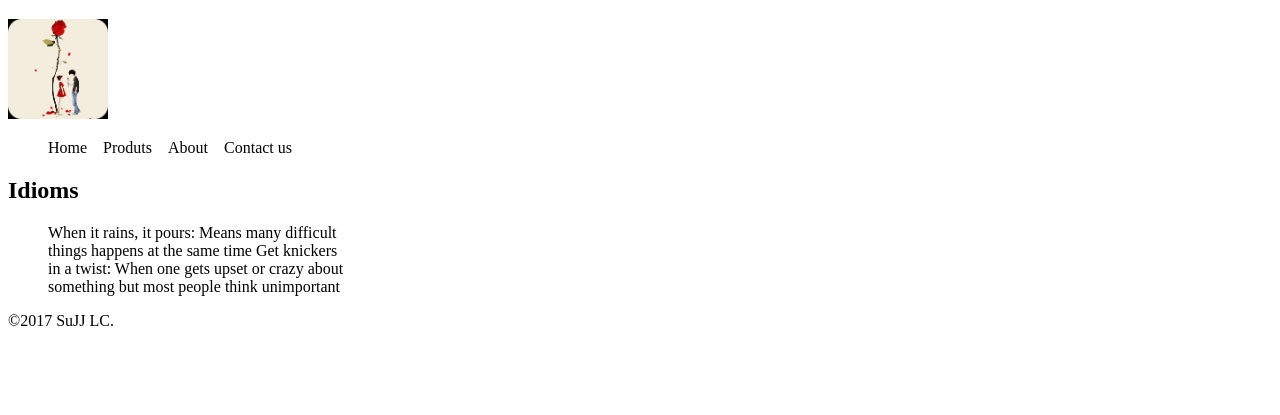
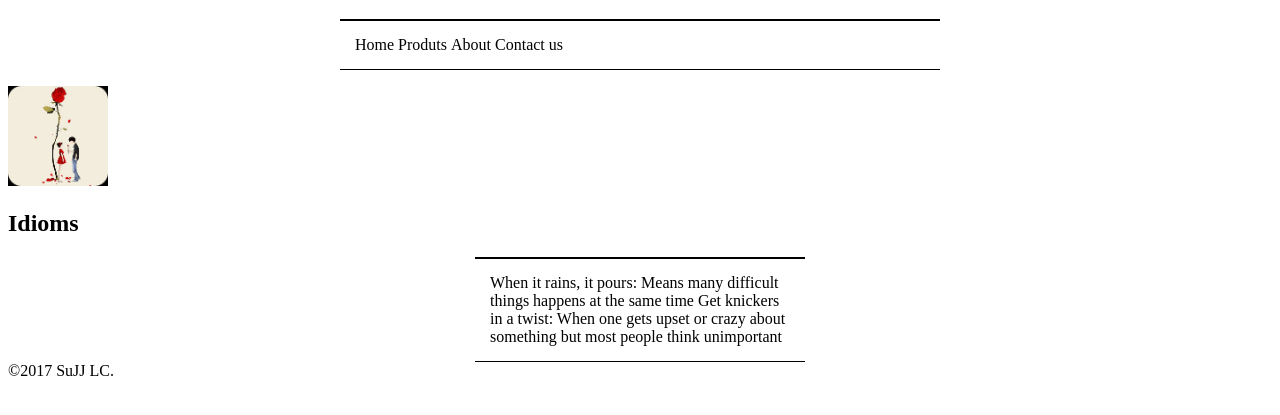
Before and after one commit to Marigold17/helloW, a plain HTML site: page index.html in a window 1280 px wide. Shown: the part 61-476 px from the top of the page. Drawn offline with Linux system fonts and the light colour scheme.

Commit message:
Delta (#14)
* Update index.html

* Update mystyle.css

```diff
--- a/index.html
+++ b/index.html
@@ -16,14 +16,16 @@
 </head>
 <body>
  <h1> Julie's Web Site</h1>
- <img src="Lily.jpeg" class="small"/>
-       <ul>
+ <ul id="navigation">
          <li>Home</li>
          <li>Produts</li>
          <li class="coming-soon">Services</li>
         <li> About</li>
         <li>Contact us</li>
        </ul>
+ <p>
+  <img src="Lily.jpeg" class="small"/>
+ </p>
  <h2> Idioms </h2>
  <ul class="idioms">
   <li class="idiom"> When it rains, it pours: Means many difficult things happens at the same time</li>
--- a/mystyle.css
+++ b/mystyle.css
@@ -12,17 +12,24 @@ img.small{
   width:100px;
   height:100px;
 }
-
+ul{
+ width: 570px;
+ padding: 15px;
+ margin: 0px auto 0px auto;
+ border-top:2px solid #000;
+ border-bottom:1px solid #000;
+}
 li{
   display: inline;
-  margin-right: 12px;
+  margin-right: 0px 3px;
   }
-  li.coming-soon {
+
+li.coming-soon {
     display: none;
 }
 
 ul.idioms{
-list-style:inside circle;
+list-style: inside circle;
   width: 300px;
 }
 .idiom{
```
